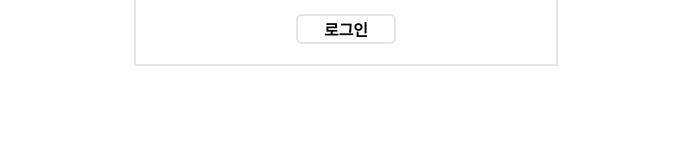
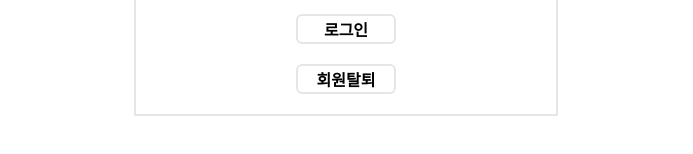
Before and after one commit to wooseokc/zb-Team-FE, a Next.js app: page /info/loginPage in a window 1280 px wide. Shown: the part 271-425 px from the top of the page, without its empty margins (294-987 px from the left). Built offline with nearby package versions, Linux system fonts and the light colour scheme.

Commit message:
Update✨ try catch문 수정  / 로그인시 이메일 인증 안된 계정 이메일 인증페이지로 이동 코드 추가

```diff
--- a/components/info/Login.tsx
+++ b/components/info/Login.tsx
@@ -22,7 +22,6 @@ export default function Login() {
     if (loginId.length < 5 || !regExp.test(loginId)) {
       setError('ID를 확인 해주세요.')
     } else {
-      try {
         const loginPayload = {
           'email': loginId,
           'password': loginPw,
@@ -36,6 +35,7 @@ export default function Login() {
             localStorage.setItem('accessToken', data.accessToken)
             localStorage.setItem('refreshToken', data.refreshToken)
             sessionStorage.setItem('gamerId', String(data.gamerId))
+            sessionStorage.setItem('email', loginId);
 
             console.log(response.data.gamerId)
             // JWT 토큰 로컬에 저장
@@ -43,14 +43,14 @@ export default function Login() {
             setAuthToken(data.accessToken);
 
             // window.location.href = '/';
-            router.push('/')
+            router.push('/');
+          }).catch(e => {
+            if (e.response.data.error === 'Unauthorized') {
+              router.push('/info/emailAuthPage')
+            }
+            setError('ID와 PASSWORD를 확인 해주세요');
           })
-      } catch (error) {
-        console.log(error);
-        setError('ID와 PASSWORD를 확인 해주세요');
       }
-
-    }
 
   }
 
@@ -61,6 +61,22 @@ export default function Login() {
       setLoginPw(e.currentTarget.value);
     }
 
+  }
+
+  const testapi = async() => {
+    try {
+      delete axios.defaults.headers.common["Authorization"];
+      const respone = await axios.delete('https://minesweeper.hanjoon.dev/minesweeper/gamer', {
+        data: {
+          'email': loginId,
+          'password': loginPw
+        }
+      });
+      console.log(respone);
+
+    } catch (e) {
+      console.error(e);
+    }
   }
 
   return (
@@ -92,6 +108,7 @@ export default function Login() {
         <SytledLink>비밀번호 찾기</SytledLink>
       </Link>
       <InputBox><SubmitBtn type='submit' value='로그인' /></InputBox>
+      <InputBox><SubmitBtn type='button' value='회원탈퇴' onClick={testapi} /></InputBox>
     </StyleForm>
   )
 }
```
